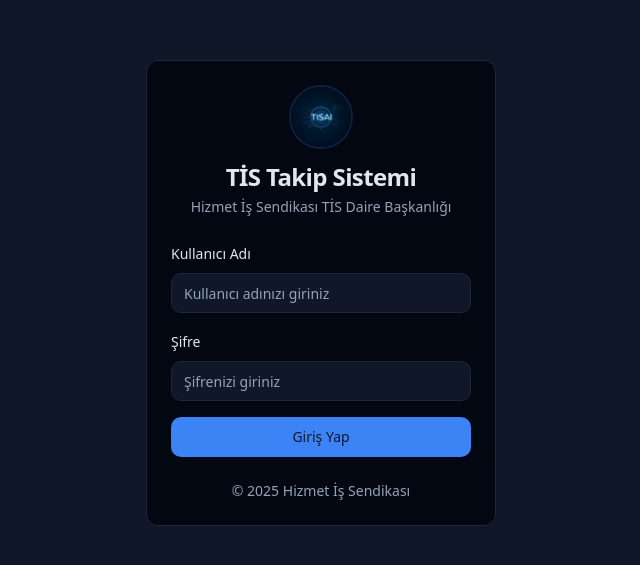
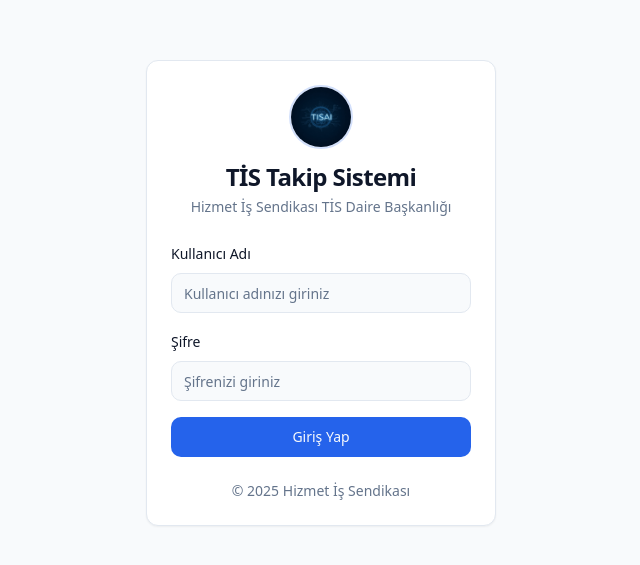
Before and after one commit to Samed0634/tisai, a React (Vite) app: page /login in a window 1280 px wide. Shown: the part 107-672 px from the top of the page, without its empty margins (319-959 px from the left). Built offline with nearby package versions, Linux system fonts and the light colour scheme.

Commit message:
Refactor: Improve dashboard design
Update the dashboard design to match the provided theme and use a more professional, lighter background color.

```diff
--- a/src/App.css
+++ b/src/App.css
@@ -1,3 +1,4 @@
+
 #root {
   max-width: 1280px;
   margin: 0 auto;
@@ -12,20 +13,20 @@
 }
 
 ::-webkit-scrollbar-track {
-  background: rgba(255, 255, 255, 0.05);
+  background: rgba(0, 0, 0, 0.03);
   border-radius: 4px;
 }
 
 ::-webkit-scrollbar-thumb {
-  background: rgba(255, 255, 255, 0.1);
+  background: rgba(0, 0, 0, 0.1);
   border-radius: 4px;
 }
 
 ::-webkit-scrollbar-thumb:hover {
-  background: rgba(255, 255, 255, 0.2);
+  background: rgba(0, 0, 0, 0.15);
 }
 
-/* Ambient Background Animation */
+/* Subtle Background Pattern */
 body::before {
   content: '';
   position: fixed;
@@ -34,8 +35,9 @@ body::before {
   width: 100%;
   height: 100%;
   background:
-    radial-gradient(circle at 15% 50%, rgba(17, 24, 39, 0.9) 0%, transparent 25%),
-    radial-gradient(circle at 85% 30%, rgba(17, 24, 39, 0.9) 0%, transparent 25%);
+    linear-gradient(120deg, rgba(224, 242, 254, 0.3), rgba(239, 246, 255, 0.3)),
+    radial-gradient(circle at 15% 50%, rgba(224, 242, 254, 0.2) 0%, transparent 25%),
+    radial-gradient(circle at 85% 30%, rgba(239, 246, 255, 0.2) 0%, transparent 25%);
   z-index: -1;
   pointer-events: none;
 }
--- a/src/components/dashboard/DashboardCard.tsx
+++ b/src/components/dashboard/DashboardCard.tsx
@@ -20,22 +20,21 @@ const DashboardCard: React.FC<DashboardCardProps> = ({
   return (
     <Card
       onClick={onClick}
-      className="group cursor-pointer transition-all duration-300 hover:scale-[1.02] bg-card/50 backdrop-blur-xl border border-white/10 shadow-lg hover:shadow-xl"
-      style={{ backgroundColor: color }}
+      className="group cursor-pointer transition-all duration-300 hover:scale-[1.02] bg-white border shadow-sm hover:shadow-md"
     >
       <CardHeader className="flex flex-row items-center justify-between pb-2">
-        <CardTitle className="text-sm font-medium text-white/90">
+        <CardTitle className="text-sm font-medium text-muted-foreground">
           {title}
         </CardTitle>
-        <div className="rounded-lg bg-white/10 p-2.5 transition-all group-hover:scale-110 group-hover:bg-white/20">
+        <div className="rounded-lg bg-primary/10 p-2.5 text-primary transition-all group-hover:scale-110 group-hover:bg-primary/15">
           {icon}
         </div>
       </CardHeader>
       <CardContent>
-        <div className="text-2xl font-bold bg-gradient-to-r from-white to-white/70 bg-clip-text text-transparent">
+        <div className="text-2xl font-bold text-foreground">
           {value}
         </div>
-        <p className="text-xs text-white/60">İşyeri</p>
+        <p className="text-xs text-muted-foreground">İşyeri</p>
       </CardContent>
     </Card>
   );
--- a/src/index.css
+++ b/src/index.css
@@ -5,44 +5,35 @@
 
 @layer base {
   :root {
-    --background: 222 47% 11%;
-    --foreground: 214 32% 91%;
+    --background: 210 40% 98%;
+    --foreground: 222 47% 11%;
 
-    --card: 224 71% 4%;
-    --card-foreground: 213 31% 91%;
+    --card: 0 0% 100%;
+    --card-foreground: 222 47% 11%;
 
-    --popover: 224 71% 4%;
-    --popover-foreground: 215 20.2% 65.1%;
+    --popover: 0 0% 100%;
+    --popover-foreground: 222 47% 11%;
 
-    --primary: 217 91% 60%;
-    --primary-foreground: 222 47% 11%;
+    --primary: 221.2 83.2% 53.3%;
+    --primary-foreground: 210 40% 98%;
 
-    --secondary: 217 33% 17%;
-    --secondary-foreground: 210 40% 98%;
+    --secondary: 210 40% 96.1%;
+    --secondary-foreground: 222 47% 11%;
 
-    --muted: 217 33% 17%;
-    --muted-foreground: 215 20.2% 65.1%;
+    --muted: 210 40% 96.1%;
+    --muted-foreground: 215.4 16.3% 46.9%;
 
-    --accent: 142 70% 45%;
+    --accent: 210 40% 96.1%;
     --accent-foreground: 222 47% 11%;
 
-    --destructive: 0 62.8% 30.6%;
+    --destructive: 0 84.2% 60.2%;
     --destructive-foreground: 210 40% 98%;
 
-    --border: 217 33% 17%;
-    --input: 217 33% 17%;
-    --ring: 224 76% 48%;
+    --border: 214.3 31.8% 91.4%;
+    --input: 214.3 31.8% 91.4%;
+    --ring: 221.2 83.2% 53.3%;
 
     --radius: 0.75rem;
-
-    --sidebar-background: 224 71% 4%;
-    --sidebar-foreground: 213 31% 91%;
-    --sidebar-primary: 217 91% 60%;
-    --sidebar-primary-foreground: 0 0% 100%;
-    --sidebar-accent: 217 33% 17%;
-    --sidebar-accent-foreground: 210 40% 98%;
-    --sidebar-border: 217 33% 17%;
-    --sidebar-ring: 224 76% 48%;
   }
 }
 
@@ -52,33 +43,33 @@
   }
 
   body {
-    @apply bg-background text-foreground antialiased overflow-x-hidden;
+    @apply bg-background text-foreground antialiased;
     font-feature-settings: "ss01", "ss02", "cv01", "cv02", "cv03";
   }
 }
 
 @layer components {
   .card-dashboard {
-    @apply bg-card/50 backdrop-blur-xl rounded-xl border border-white/10 shadow-xl hover:shadow-2xl transition-all duration-300 hover:scale-[1.02];
+    @apply bg-white rounded-xl border shadow-sm hover:shadow-md transition-all duration-300;
   }
 
   .stats-value {
-    @apply text-3xl font-bold bg-gradient-to-r from-primary to-accent bg-clip-text text-transparent;
+    @apply text-3xl font-bold text-primary;
   }
 
   .stats-label {
-    @apply text-sm text-secondary-500 font-medium;
+    @apply text-sm text-muted-foreground font-medium;
   }
 
   .heading-1 {
-    @apply text-2xl font-bold bg-gradient-to-r from-white to-white/70 bg-clip-text text-transparent;
+    @apply text-2xl font-bold text-foreground;
   }
 
   .heading-2 {
-    @apply text-xl font-semibold text-white/90;
+    @apply text-xl font-semibold text-foreground;
   }
 
   .btn-action {
-    @apply flex items-center justify-center gap-2 px-4 py-3 rounded-lg font-medium transition-all duration-300 bg-white/5 hover:bg-white/10 backdrop-blur-lg;
+    @apply flex items-center justify-center gap-2 px-4 py-3 rounded-lg font-medium transition-all duration-300 bg-secondary hover:bg-secondary/80;
   }
 }
```
